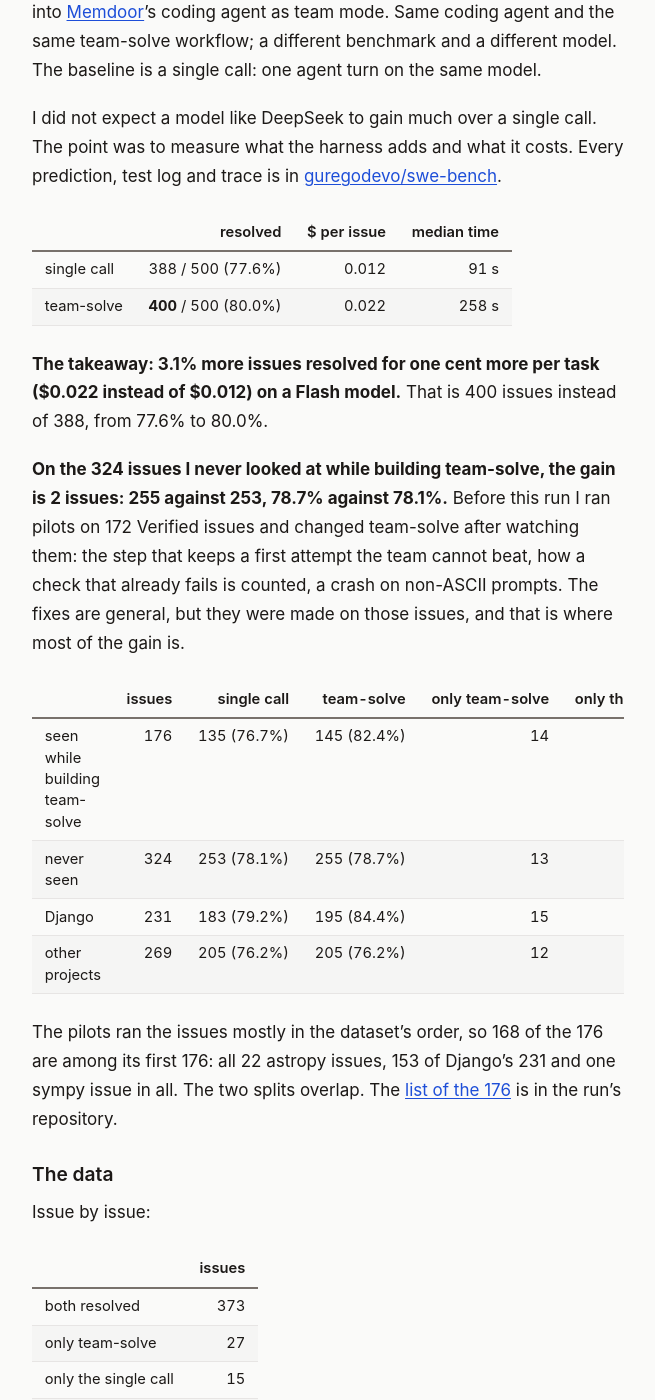
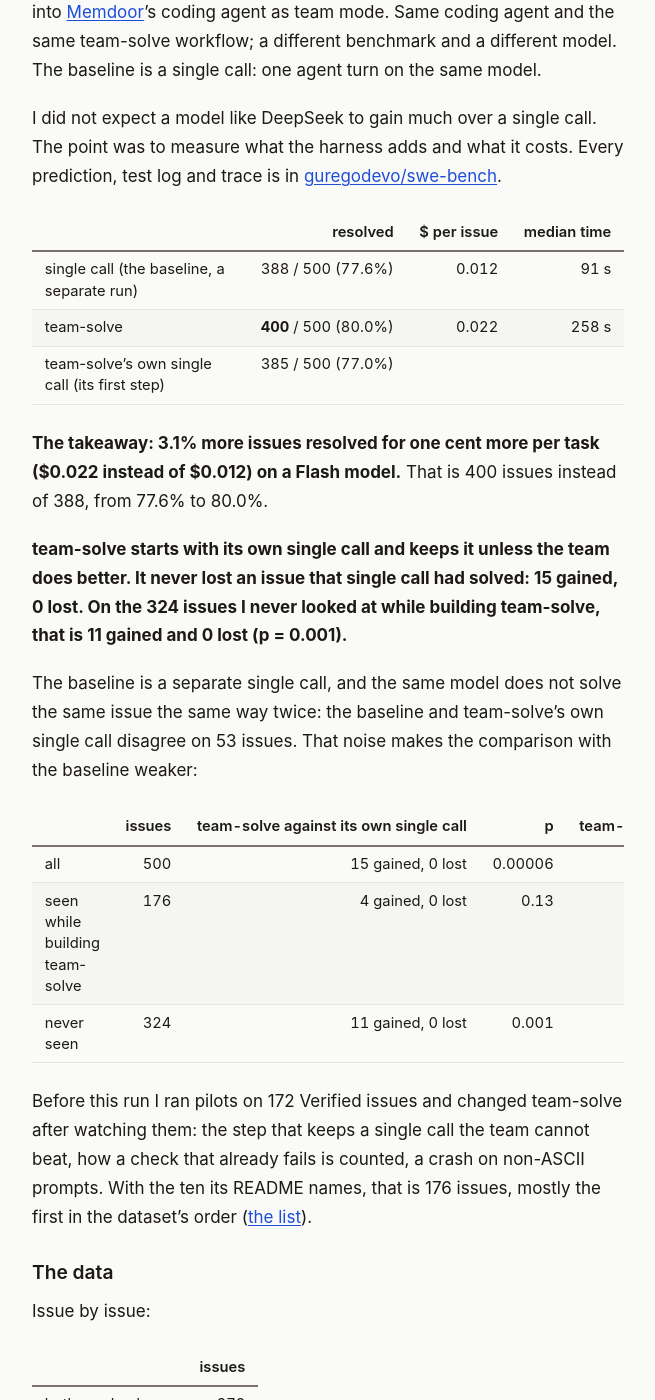
Before and after one commit to guregodevo/guregodevo.github.io, a Jekyll site: the page built from _posts/2026-11-07-swe-bench-verified-deepseek-team-solve.md, in a window 1280 px wide and 1400 px high, scrolled down 594 px. Shown: the whole window, without its empty margins (312-967 px from the left). Built offline with Jekyll 4.4.1, drawn with Linux system fonts in a browser that asks for light colours; some of the changed text lies outside the part shown.

Commit message:
The SWE-bench post: team-solve against its own single call (15 gained, 0 lost; 11 and 0 on the issues never seen) and against the separate baseline

```diff
--- a/_posts/2026-11-07-swe-bench-verified-deepseek-team-solve.md
+++ b/_posts/2026-11-07-swe-bench-verified-deepseek-team-solve.md
@@ -15,21 +15,23 @@ I did not expect a model like DeepSeek to gain much over a single call. The poin
 
 | | resolved | $ per issue | median time |
 |---|---|---|---|
-| single call | 388 / 500 (77.6%) | 0.012 | 91 s |
+| single call (the baseline, a separate run) | 388 / 500 (77.6%) | 0.012 | 91 s |
 | team-solve | **400** / 500 (80.0%) | 0.022 | 258 s |
+| team-solve's own single call (its first step) | 385 / 500 (77.0%) | | |
 
 **The takeaway: 3.1% more issues resolved for one cent more per task ($0.022 instead of $0.012) on a Flash model.** That is 400 issues instead of 388, from 77.6% to 80.0%.
 
-**On the 324 issues I never looked at while building team-solve, the gain is 2 issues: 255 against 253, 78.7% against 78.1%.** Before this run I ran pilots on 172 Verified issues and changed team-solve after watching them: the step that keeps a first attempt the team cannot beat, how a check that already fails is counted, a crash on non-ASCII prompts. The fixes are general, but they were made on those issues, and that is where most of the gain is.
+**team-solve starts with its own single call and keeps it unless the team does better. It never lost an issue that single call had solved: 15 gained, 0 lost. On the 324 issues I never looked at while building team-solve, that is 11 gained and 0 lost (p = 0.001).**
 
-| | issues | single call | team-solve | only team-solve | only the single call | p |
-|---|---|---|---|---|---|---|
-| seen while building team-solve | 176 | 135 (76.7%) | 145 (82.4%) | 14 | 4 | 0.03 |
-| never seen | 324 | 253 (78.1%) | 255 (78.7%) | 13 | 11 | 0.84 |
-| Django | 231 | 183 (79.2%) | 195 (84.4%) | 15 | 3 | 0.008 |
-| other projects | 269 | 205 (76.2%) | 205 (76.2%) | 12 | 12 | 1.0 |
+The baseline is a separate single call, and the same model does not solve the same issue the same way twice: the baseline and team-solve's own single call disagree on 53 issues. That noise makes the comparison with the baseline weaker:
 
-The pilots ran the issues mostly in the dataset's order, so 168 of the 176 are among its first 176: all 22 astropy issues, 153 of Django's 231 and one sympy issue in all. The two splits overlap. The [list of the 176](https://github.com/guregodevo/swe-bench/blob/main/kit/seen-ids.txt) is in the run's repository.
+| | issues | team-solve against its own single call | p | team-solve against the baseline | p |
+|---|---|---|---|---|---|
+| all | 500 | 15 gained, 0 lost | 0.00006 | 27 gained, 15 lost | 0.09 |
+| seen while building team-solve | 176 | 4 gained, 0 lost | 0.13 | 14 gained, 4 lost | 0.03 |
+| never seen | 324 | 11 gained, 0 lost | 0.001 | 13 gained, 11 lost | 0.84 |
+
+Before this run I ran pilots on 172 Verified issues and changed team-solve after watching them: the step that keeps a single call the team cannot beat, how a check that already fails is counted, a crash on non-ASCII prompts. With the ten its README names, that is 176 issues, mostly the first in the dataset's order ([the list](https://github.com/guregodevo/swe-bench/blob/main/kit/seen-ids.txt)).
 
 ## The data
 
@@ -42,7 +44,7 @@ Issue by issue:
 | only the single call | 15 |
 | neither | 85 |
 
-27 against 15 is p = 0.09.
+27 against 15 is p = 0.09. On every one of the 15, team-solve's own single call failed too: the baseline's separate run was right where team-solve's was not.
 
 By repository:
 
```
